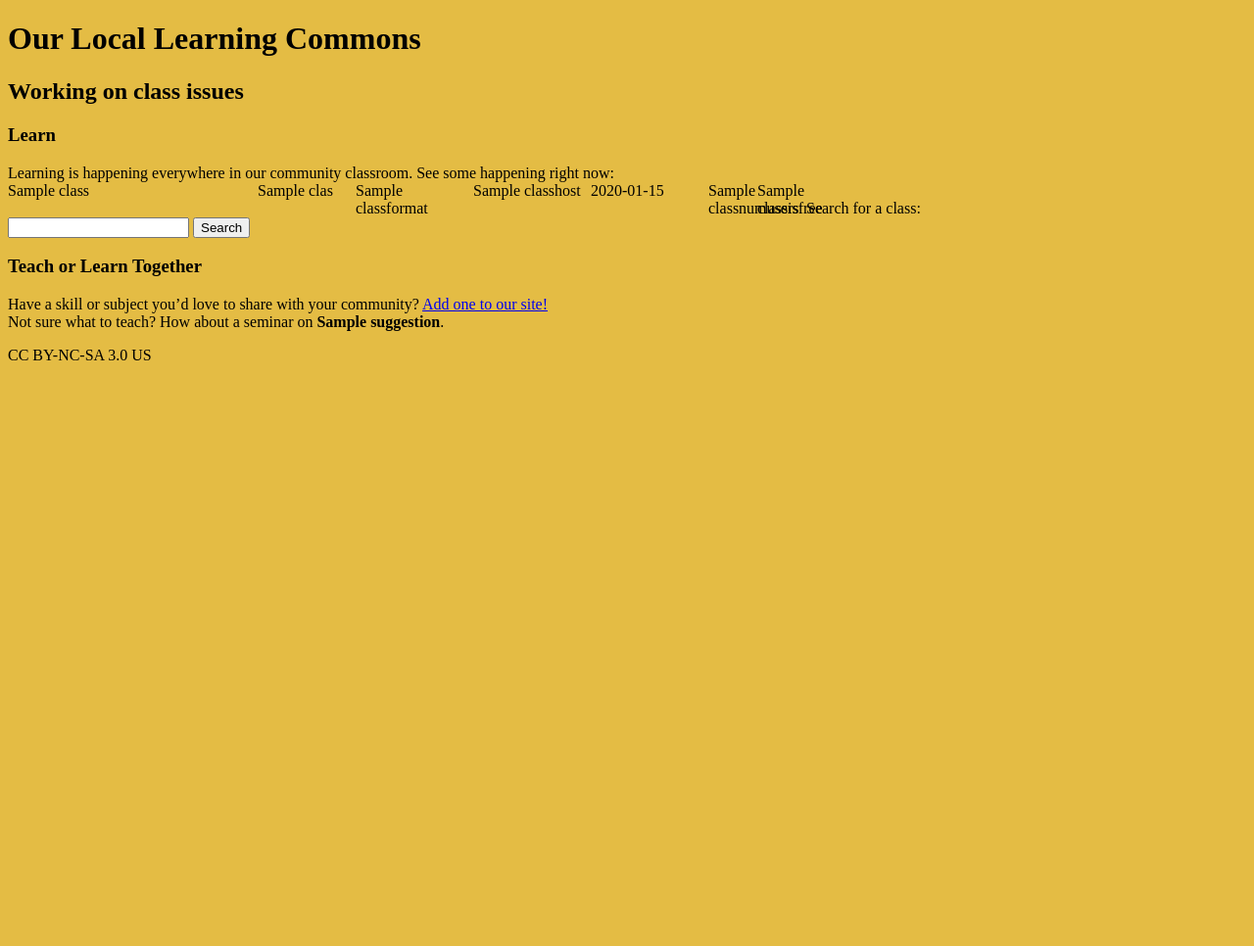
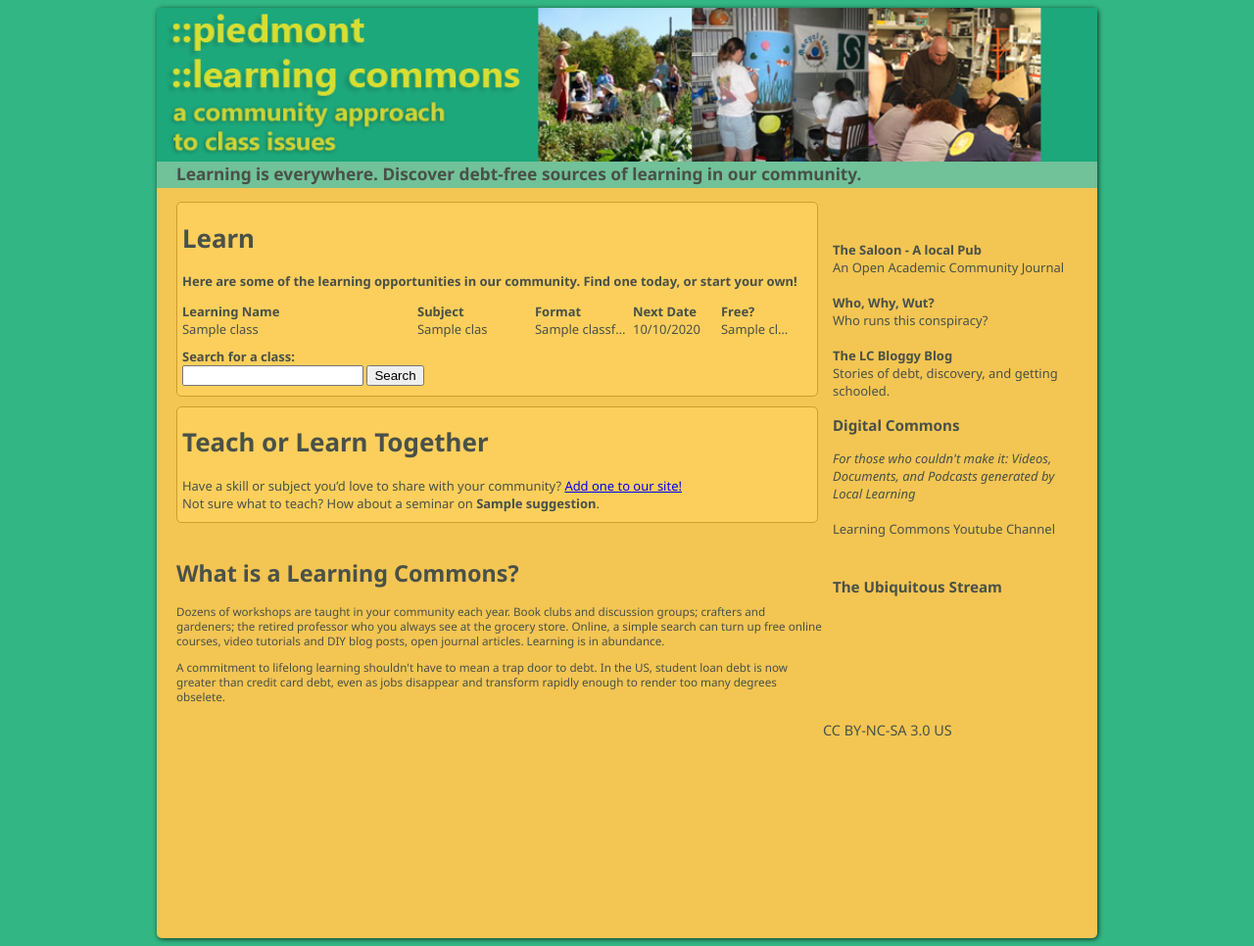
Before and after one commit to mpants/learningcommons, a Django app: template learningcommons/templates/home.html in a window 1280 px wide. Shown: the whole page at 98% size. Before the commit the page ends 368 px from the top, so only its background shows below. Run offline with Django 3.2, Linux system fonts and the light colour scheme; the template is opened without the code that fills it: most values are stand-ins (such as "Sample title", 1, 10 or a date in 2020); parts of the project's set-up code (start-up, migrations or seed data) failed here and were passed over.

Commit message:
significant changes to front page design

```diff
--- a/learningcommons/templates/home.html
+++ b/learningcommons/templates/home.html
@@ -16,13 +16,21 @@
 		<!-- Replace favicon.ico & apple-touch-icon.png in the root of your domain and delete these references -->
 		<link rel="shortcut icon" href="/favicon.ico" />
 		<link rel="stylesheet" href="{{ STATIC_URL }}css/style.css" type="text/css" media="screen" />
+		<link href='http://fonts.googleapis.com/css?family=Roboto+Condensed' rel='stylesheet' type='text/css'>
+		<link href='http://fonts.googleapis.com/css?family=Noto+Sans:400,400italic,700,700italic' rel='stylesheet' type='text/css'>
 	</head>
 
 	<body>
-			<header>
-				<h1>Our Local Learning Commons</h1>
-				<h2>Working on class issues</h2>
-			</header>
+		<div id="wrapper">
+			<div id="header">
+				<div id="logo">
+					<img src="{{ STATIC_URL }}img/piedmont-learning-commons.png" width="100%"/>
+				</div>
+
+			</div>
+			<div id="intro-text">
+					<strong>Learning is everywhere.  Discover debt-free sources of learning in our community.</strong>
+				</div>
 			<!--
 			<nav>
 				<p>
@@ -33,21 +41,34 @@
 				</p>
 			</nav>
 			-->
+			<div id="main">
+
+				<div class="classes-listing">
+					<div id="learn-area">
+					<h1>Learn</h1>
+					<p><strong>Here are some of the learning opportunities in our community.  Find one today, or start your own!</strong></p>
+					<strong>
 						<div class="class-listing">
-				<h3>Learn</h3>
-				Learning is happening everywhere in our community classroom.  See some happening right now:<br/>
+					<div class="class-name">Learning Name</div>
+					<div class="class-subject">Subject</div>
+					<div class="class-format">Format</div>
+					<div class="class-nextdate">Next Date</div>
+					<div class="class-isfree">Free?</div>
+					</div>
+					</strong>
 					{% for class in classes %}
+						<div class="class-listing">
 						<div class="class-name">{{ class }}</div>
 						<div class="class-subject">{{ class.classsubject }}</div>
 						<div class="class-format">{{ class.classformat }}</div>
-					<div class="class-host">{{ class.classhost }}</div>
-					<div class="class-nextdate">{{ class.classnextdate }}</div>
-					<div class="class-numusers">{{ class.classnumusers }}</div>
+						<div class="class-nextdate">{{ class.classnextdate|date:"SHORT_DATE_FORMAT" }}</div>
 						<div class="class-isfree">{{ class.classisfree }}</div>
 						</div>
 						<br/>
 					   {% endfor %}
-				Search for a class:
+				<div id="search-area">
+					<br/>
+					<strong>Search for a class:</strong><br/>
 					{% if errors %}
 						{% for error in errors %}
 						<br/>{{ error }}
@@ -55,16 +76,43 @@
 						<br/>
 					{% endif %}
 					{% include 'includes/search.html' %}
-
-				<h3>Teach or Learn Together</h3>
+				</div>
+				</div>
+				<div id="teach-area">
+					<h1>Teach or Learn Together</h1>
 					Have a skill or subject you’d love to share with your community?
 					<a href="submitlearning/">Add one to our site!</a><br/>
 
 					Not sure what to teach?  How about a seminar on <strong>{{ suggestion }}</strong>.
-
-
+				</div>
+				<div id="about">
+					<h1>What is a Learning Commons?</h1>
+					<p>Dozens of workshops are taught in your community each year.  Book clubs and discussion groups; crafters and gardeners; the retired professor who you always see at the grocery store.  Online, a simple search can turn up free online courses, video tutorials and DIY blog posts, open journal articles.  Learning is in abundance.</p>
+					<p>A commitment to lifelong learning shouldn't have to mean a trap door to debt.  In the US, student loan debt is now greater than credit card debt, even as jobs disappear and transform rapidly enough to render too many degrees obselete.</p>
+				</div>
+				</div>
+				<div id="sidebar">
+					<div id="nav">
+						<strong>The Saloon - A local Pub</strong><br/>
+						An Open Academic Community Journal<br/>
+						<br/>
+						<strong>Who, Why, Wut?</strong><br/>
+						Who runs this conspiracy?<br/><br/>
+						<strong>The LC Bloggy Blog</strong><br/>
+						Stories of debt, discovery, and getting schooled.<br/>
+					</div>
+					<div id="digital-commons">
+						<h3>Digital Commons</h3>
+						<em>For those who couldn't make it: Videos, Documents, and Podcasts generated by Local Learning</em><br/><br/>
+						Learning Commons Youtube Channel<br/>
+					</div>
+					<div id="feed">
+						<h3>The Ubiquitous Stream</h3>
+					</div>
+				</div>
 
 			{% include 'includes/footer.html' %}
-
+			</div>
+		</div>
 	</body>
 </html>
--- a/ourschool/static/css/style.css
+++ b/ourschool/static/css/style.css
@@ -1,30 +1,144 @@
 body {
-	background: #e4bc44;
-	width:1000px;
+	background: rgb(50,182,131);
+	font-family: 'Noto Sans', sans-serif;
+	color:#495148;
+	font-size: .9em;
+}
+#wrapper {
+	width:960px;
+	margin-left:auto;
+	margin-right:auto;
+	background: #f3c553;
+	height:950px;
+	border-radius: 5px 5px 5px 5px;
+-moz-border-radius: 5px 5px 5px 5px;
+-webkit-border-radius: 5px 5px 5px 5px;
+border: 0px solid #000000;
+-webkit-box-shadow: 1px 1px 5px 0px rgba(0,0,0,0.75);
+-moz-box-shadow: 1px 1px 5px 0px rgba(0,0,0,0.75);
+box-shadow: 1px 1px 5px 0px rgba(0,0,0,0.75);
+}
+
+#header {
+	width:100%;
+	height:155px;
+}
+
+#logo {
+	width:100%;
+
+}
+
+#about {
+	font-size:.9em;
+	clear:both;
+	padding-top:10px;
+	width:660px;
+}
+#main {
+	margin-left:20px;
+	margin-right:20px;
+}
+
+
+#intro-text {
+	font-size:1.2em;
+	background:#71c199;
+	padding-left:20px;
+	padding-top:3px;
+	padding-bottom:3px;
+}
+
+#sidebar {
+	width:240px;
+	height:500px;
+	float:left;
+	margin-top:30px;
+	font-size:.9em;
+	margin-left:10px;
+}
+
+#nav {
+	margin-top:10px;
+}
+
+#digital-commons {
+	height:150px;
+}
+
+#search-area {
+	margin-top:10px;
+}
+#learn-area {
+		border-radius: 5px 5px 5px 5px;
+-moz-border-radius: 5px 5px 5px 5px;
+-webkit-border-radius: 5px 5px 5px 5px;
+border: 1px solid #cC9F2C;
+padding-bottom:10px;
+padding-right:5px;
+padding-left:5px;
+margin-bottom:10px;
+background:#fCcF5C;
+}
+#teach-area {
+
+background:#fCcF5C;
+	width:648px;
+	float:left;
+		border-radius: 5px 5px 5px 5px;
+-moz-border-radius: 5px 5px 5px 5px;
+-webkit-border-radius: 5px 5px 5px 5px;
+border: 1px solid #cC9F2C;
+padding-bottom:10px;
+padding-left:5px;
+margin-bottom:10px;
+}
+
+#feed {
+	height:100px;
+}
+.class-listing {
+	width:670px;
 }
 
 .class-name {
-	width: 255px;
+	width: 230px;
+
 	float: left;
+	overflow:hidden;
+	white-space: nowrap;
+	text-overflow:ellipsis;
+	margin-right:10px;
 }
 
 .class-format {
-	width: 120px;
+	width: 100px;
 	float: left;
+	overflow:hidden;
+	white-space: nowrap;
+	text-overflow:ellipsis;
 }
 
+
 .class-host {
-	width: 120px;
+	width: 95px;
+	padding-right:5px;
 	float: left;
+	overflow:hidden;
+	white-space: nowrap;
+	text-overflow:ellipsis;
 }
 
 .class-isfree {
-	width: 50px;
+	width: 70px;
 	float: left;
+	overflow:hidden;
+	white-space: nowrap;
+	text-overflow:ellipsis;
 }
 
 .class-nextdate {
-	width: 120px;
+	width: 90px;
 	float: left;
 }
 
@@ -35,11 +149,18 @@ body {
 }
 
 .class-subject {
-	width: 100px;
+	width: 120px;
 	float: left;
+	overflow:hidden;
+	white-space: nowrap;
+	text-overflow:ellipsis;
 }
 
-.class-listing {
-	width: 900px;
+.classes-listing {
+	width: 655px;
+	margin-right:5px;
+	font-size: 0.9em;
+	padding-bottom:15px;
+	float:left;
+
 }
-}
```
Also changed, not shown: learningcommons/templates/includes/home.html (added, +88 -0 lines), ourschool/forms.py (+9 -0 lines), ourschool/views.py (+9 -3 lines), lc.db, ourschool/static/img/local-learning-commons.gif (added), ourschool/static/img/local-learning-commons.png (added), ourschool/static/img/piedmont-learning-commons.png (added). Lines whose indentation alone changed are shown as unchanged.
